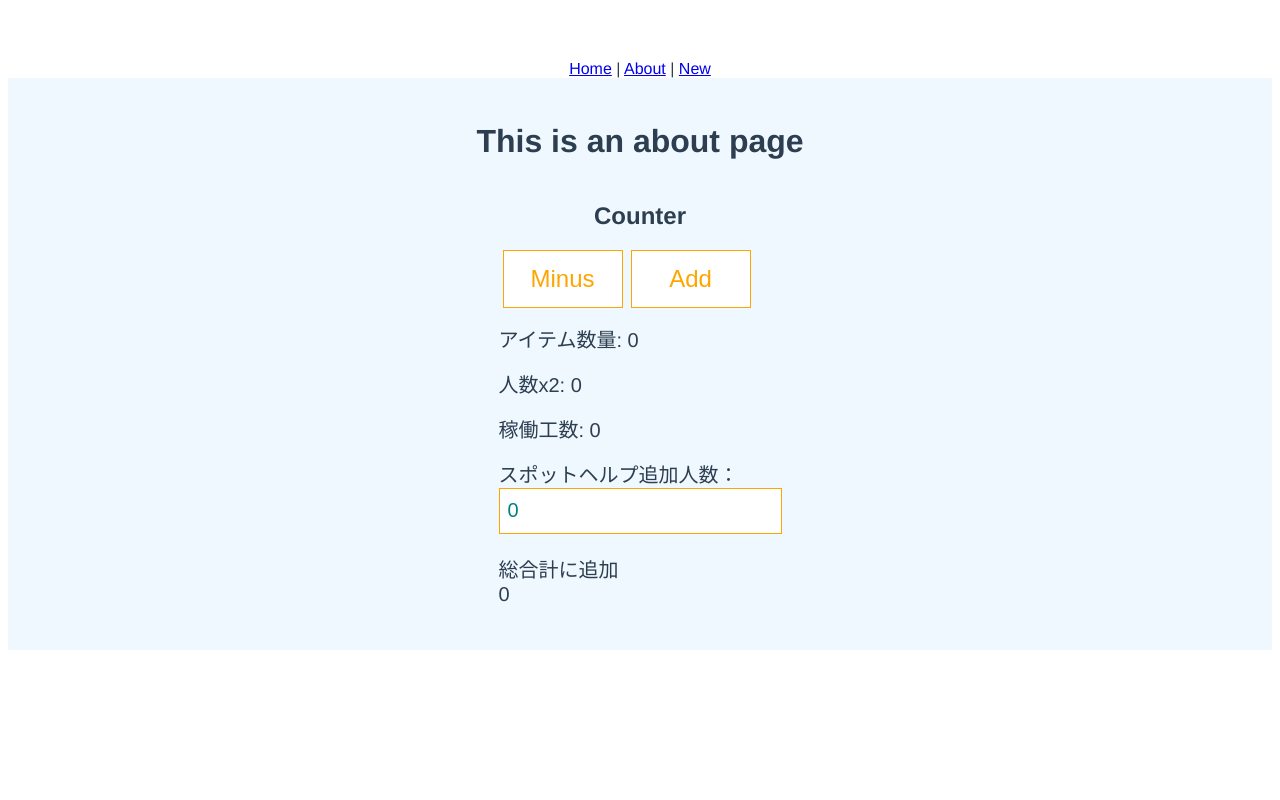
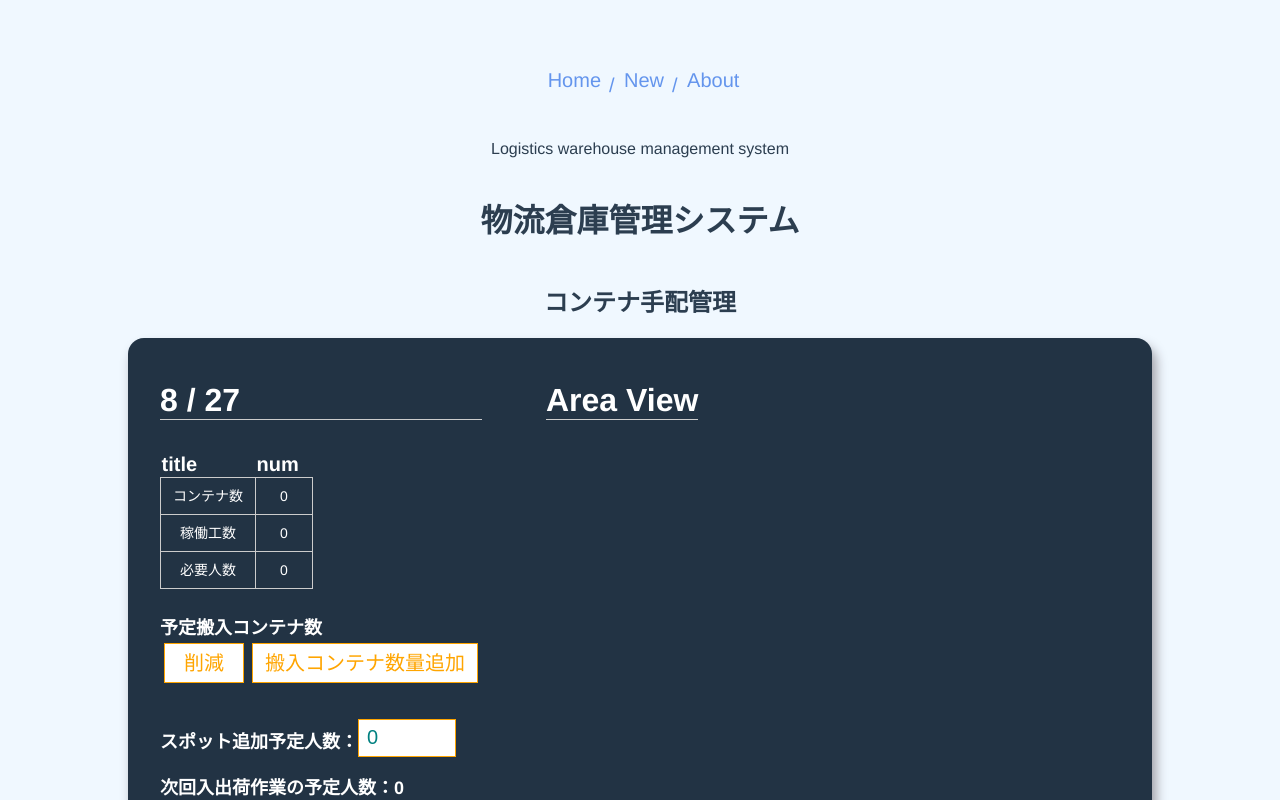
Before and after one commit to BoxPistols/Logistics-work-forklift, a Vue app: page /about in a window 1280 px wide. Shown: the top 800 px of the page. Built offline with nearby package versions, Linux system fonts and the light colour scheme.

Commit message:
[miniApp] Logistics / UI / use Calc

```diff
--- a/src/App.vue
+++ b/src/App.vue
@@ -1,14 +1,17 @@
 <template>
   <div id="app">
     <div id="nav">
-      <router-link to="/">Home</router-link> | <router-link to="/about">About</router-link> |
-      <router-link to="/new">New</router-link>
+      <router-link to="/" class="menu">Home</router-link>
+      <router-link to="/new" class="menu">New</router-link>
+      <router-link to="/about" class="menu">About</router-link>
     </div>
     <router-view />
   </div>
 </template>
 
 <style lang="stylus">
+body
+  background: aliceblue
 #app
   font-family Avenir, Helvetica, Arial, sans-serif
   -webkit-font-smoothing antialiased
@@ -16,4 +19,23 @@
   text-align center
   color #2c3e50
   margin-top 60px
+#nav
+  a
+    text-decoration none
+    color cornflowerblue
+
+.menu
+  position relative
+  padding 4px 8px 0 15px
+  line-height 2
+  font-size 20px
+  &:not(:last-child)
+    &:after
+      content '/'
+      display block
+      position absolute
+      left 100%
+      right 0
+      top 0
+
 </style>
--- a/src/assets/style/component.styl
+++ b/src/assets/style/component.styl
@@ -1,21 +1,50 @@
-/*
-  Base Stylus
- */
+/*=============================================
+=           Base Stylus            =
+=============================================*/
 li
   list-style none
-/*
-  variable setting
-*/
 
-//colors
+/*=============================================
+=          variable setting           =
+=============================================*/
+
+/*----------  colors  ----------*/
 gray-base = #8c97a1
 active = teal
 
-// mixin
+/*----------  mixin  ----------*/
 bd(color)
   border: 2px solid color
-// extend
+
+/*----------  extend  ----------*/
 active-form
   bd(active)
   outline none
   background-color lighten(forestgreen, 95%)
+
+
+/*=============================================
+=           block            =
+=============================================*/
+
+/*----------  flex  ----------*/
+
+/*--- variable ---*/
+fx = flex
+c = center
+
+/*--- for css class on html ---*/
+.fx
+  display fx
+.ai-c
+  align-items c
+.jc-c
+  justify-content c
+
+/*--- for @extends ---*/
+fx
+  display fx
+ai-c
+  align-items c
+jc-c
+  justify-content c
--- a/src/router/index.ts
+++ b/src/router/index.ts
@@ -11,17 +11,17 @@ const routes: Array<RouteConfig> = [
     component: Home,
   },
   {
+    path: '/new',
+    name: 'New',
+    component: () => import('../views/New.vue'),
+  },
+  {
     path: '/about',
     name: 'About',
     // route level code-splitting
     // this generates a separate chunk (about.[hash].js) for this route
     // which is lazy-loaded when the route is visited.
     component: () => import(/* webpackChunkName: "about" */ '../views/About.vue'),
-  },
-  {
-    path: '/new',
-    name: 'New',
-    component: () => import('../views/New.vue'),
   },
 ]
 
--- a/src/views/About.vue
+++ b/src/views/About.vue
@@ -1,29 +1,80 @@
 <template>
   <div class="about">
-    <h1>This is an about page</h1>
-    <h2>Counter</h2>
+    <p>Logistics warehouse management system</p>
+    <h1>物流倉庫管理システム</h1>
+    <h2>コンテナ手配管理</h2>
 
+    <div class="container">
+      <section class="section">
         <div class="counter__lay">
+          <h3>{{ new Date().getMonth() + 1}} / {{ new Date().getDate() }}</h3>
           <div class="counter__org">
             <div class="counter__mol">
-          <button @click="decrement" class="count">Minus</button>
-          <button @click="increment" class="count">Add</button>
+              <table>
+                <th>title</th>
+                <th>num</th>
+                <tr>
+                  <td>コンテナ数</td>
+                  <td>{{ mCount }}</td>
+                </tr>
+                <tr>
+                  <td>稼働工数</td>
+                  <td>{{ double }}</td>
+                </tr>
+                <tr>
+                  <td>必要人数</td>
+                  <td>{{ calcA }}</td>
+                </tr>
+              </table>
             </div>
 
-        <div class="counter__mol">アイテム数量: {{ mCount }}</div>
+            <div class="counter__mol">
+              <!-- <span v-show="this.$store.state.count <= 0">未入力</span> -->
+              <h4>予定搬入コンテナ数</h4>
+              <button @click="decrement" class="count">削減</button>
+              <button @click="increment" class="count">搬入コンテナ数量追加</button>
+              <p class="att" :class="{ over: on }">0以上で設定してください</p>
+            </div>
+            <!-- <div class="counter__mol">アイテム数量: {{ mCount }}</div>
             <div class="counter__mol">人数x2: {{ double }}</div>
-        <div class="counter__mol">稼働工数: {{ calcA }}</div>
+            <div class="counter__mol">稼働工数: {{ calcA }}</div>-->
+
+            <div class="counter__mol spot">
+              <h4>スポット追加予定人数：</h4>
+              <input v-model="addCount" type="number" />
+            </div>
 
             <div class="counter__mol">
-          スポットヘルプ追加人数：<br />
-          <input v-model="addCount" type="number" />
-          <p>
-            総合計に追加
-            <br />
-            {{ resultA }}
-          </p>
+              <h4>次回入出荷作業の予定人数：{{ resultA }}</h4>
+            </div>
+
+            <div class="counter__mol">
+              <div class="fx ai-c">
+                <div class="title">必要フォークリフト台数：</div>
+                <div v-if="resultA <= 5">1台</div>
+                <div v-else>{{ Math.floor(resultA / 5)}}台</div>
               </div>
             </div>
+
+            <div class="counter__mol">
+              <div class="title">乗務員一覧：</div>
+              <select name id>
+                <option value disable="disable">選択してください</option>
+                <option value>A</option>
+                <option value>B</option>
+                <option value>C</option>
+                <option value>D</option>
+              </select>
+            </div>
+          </div>
+        </div>
+      </section>
+
+      <section class="section">
+        <div class="counter__lay">
+          <h3>Area View</h3>
+        </div>
+      </section>
     </div>
   </div>
 </template>
@@ -33,6 +84,8 @@ export default {
   data() {
     return {
       addCount: 0,
+      on: false,
+      // over: true,
     }
   },
   computed: {
@@ -45,32 +98,39 @@ export default {
     calcA() {
       const gettersDouble = this.$store.getters.double
       const stateCount = this.$store.state.count
-      return gettersDouble + stateCount
+      return gettersDouble * stateCount
     },
     resultA() {
-      return parseFloat(this.addCount) + this.$store.state.count + this.$store.getters.double
+      if (this.addCount < 0) {
+        return '0以上で入力してください'
+      }
+      return parseFloat(this.addCount) + this.$store.state.count * this.$store.getters.double
     },
   },
   methods: {
     increment() {
       this.$store.commit('increment')
+      this.on = false
     },
     decrement() {
       // this.count = this.count -= 1
+      if (this.$store.state.count > 0) {
         this.$store.commit('decrement')
+        this.on = false
+      } else {
+        // alert('0以上で設定してください')
+        this.on = true
+      }
+      // this.$store.commit('decrement')
     },
   },
 }
 </script>
 
 <style lang="stylus" scoped>
-.counter
-  &__mol
-    font-size 20px
-    margin-bottom 16px
+@import '../assets/style/component.styl'
 
 .about
-  background: aliceblue
   padding: 24px
   text-align left
   margin auto
@@ -78,18 +138,68 @@ export default {
   flex-direction column
   align-items: center
 
+.container
+  background: #234
+  color: white
+  display inline-flex
+  max-width 80vw
+  max-height 80vh
+  width 100%
+  overflow auto
+  border-radius 16px
+  box-shadow 4px 8px 12px #9d9ca4
+  .section
+    margin 12px 32px
+  h3
+    font-size 2rem /* 32/16 */
+    border-bottom 1px solid #ccc
+  h4
+    font-size 1.125rem /* 18/16 */
+    margin 8px 0 4px
+    font-weight 600
+table
+  margin-bottom 24px
+  border-collapse collapse
+  tr, td
+    font-size .875rem /* 14/16 */
+    min-width 32px
+    line-height 2
+    padding 4px 12px
+    border 1px solid #ccc
+  td
+    text-align center
+.counter
+  &__mol
+    font-size 20px
+    margin-bottom 16px
+
+.spot
+  @extends fx
+
+.att
+  display: block
+  margin 0
+  font-size .875rem /* 14/16 */
+  transition .3s
+  opacity 0
+  &.over
+    opacity 1
+    color crimson
+
+
 button, input
-  min-height 2em
+  min-height 1.5em
   background-color white
   border solid 1px orange
 button
-  line-height 2
-  width 120px
+  line-height 1.5
+  min-width 80px
   padding 4px 12px
-  font-size 24px
+  font-size 20px
   margin 0 4px
   color orange
-input
+input[type="number"]
+  width 80px
   padding 2px 8px
   font-size 20px
   color teal
```
Lines whose indentation alone changed are shown as unchanged.
